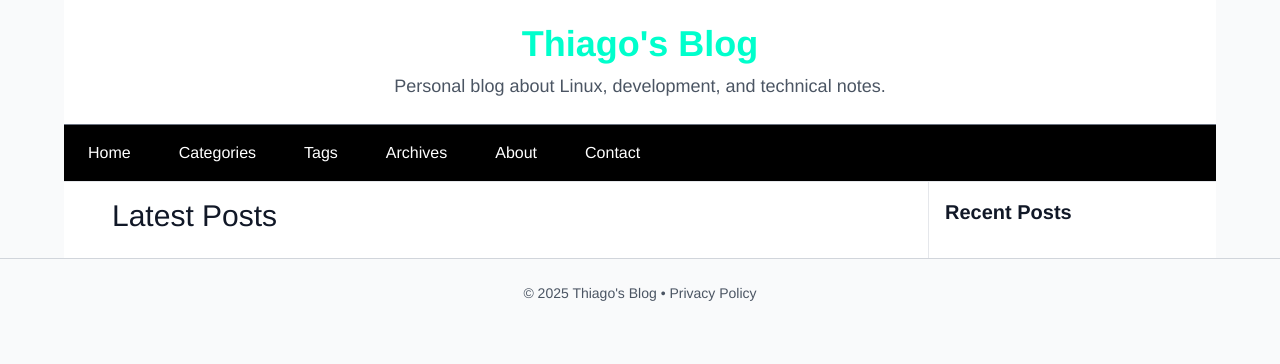
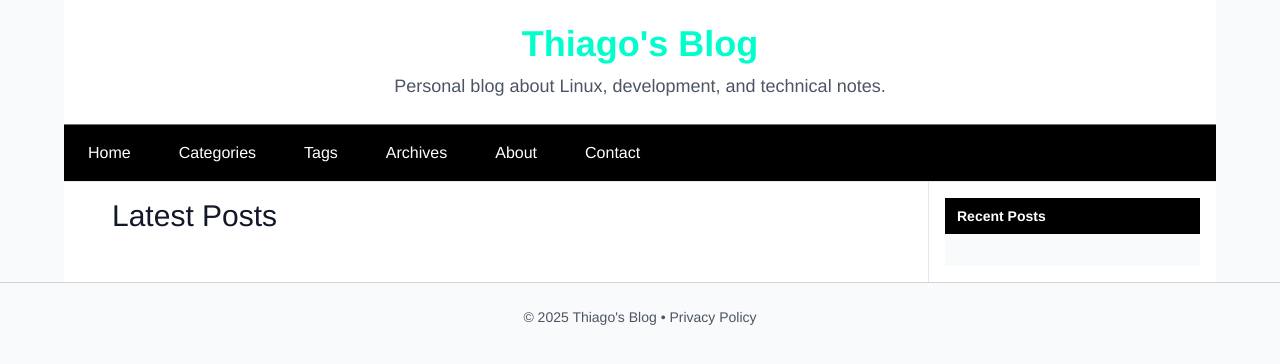
Before and after one commit to tfarina/tfarina.github.io, a Jekyll site: the page built from index.html, in a window 1280 px wide. Shown: the top 364 px of the page. Built offline with Jekyll 4.4.1, drawn with Linux system fonts in a browser that asks for light colours; nearby versions of some CDN libraries; the list of posts is cut into pages by our own code.

Commit message:
Add styled sidebar box with black header for Recent Posts
- Introduced new sidebar layout using a white background and left border
- Added black header bar with “Recent Posts” title for visual hierarchy
- Implemented a gray body section to list the latest five posts
- Updated markup structure for cleaner separation between header and content

Signed-off-by: Thiago Farina <tfransosi@gmail.com>

```diff
--- a/_includes/sidebar.html
+++ b/_includes/sidebar.html
@@ -1,8 +1,17 @@
 <aside class="md:w-1/4 p-4 bg-white border-l border-gray-200">
-  <h2 class="text-xl font-semibold">Recent Posts</h2>
-  <ul class="space-y-1 text-sm">
-    {% for post in site.posts limit:5 %}
-    <li><a href="{{ post.url | relative_url }}">{{ post.title }}</a></li>
-    {% endfor %}
-  </ul>
+  <div class="overflow-hidden">
+    <!-- header: black rectangle -->
+    <div class="bg-black text-white px-3 py-2">
+      <h3 class="text-sm font-semibold">Recent Posts</h3>
+    </div>
+
+    <!-- body (no border, same bg as page) -->
+    <div class="p-4 bg-gray-50 text-gray-800">
+      <ul class="space-y-2 text-sm">
+	{% for post in site.posts limit:5 %}
+	<li><a href="{{ post.url | relative_url }}">{{ post.title }}</a></li>
+	{% endfor %}
+      </ul>
+    </div>
+  </div>
 </aside>
```
